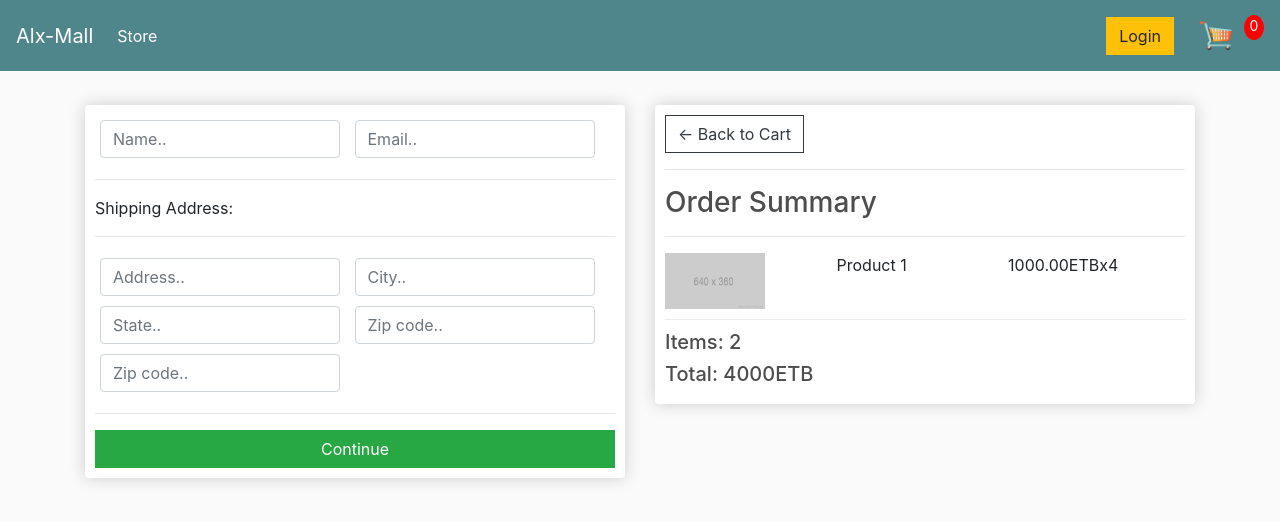
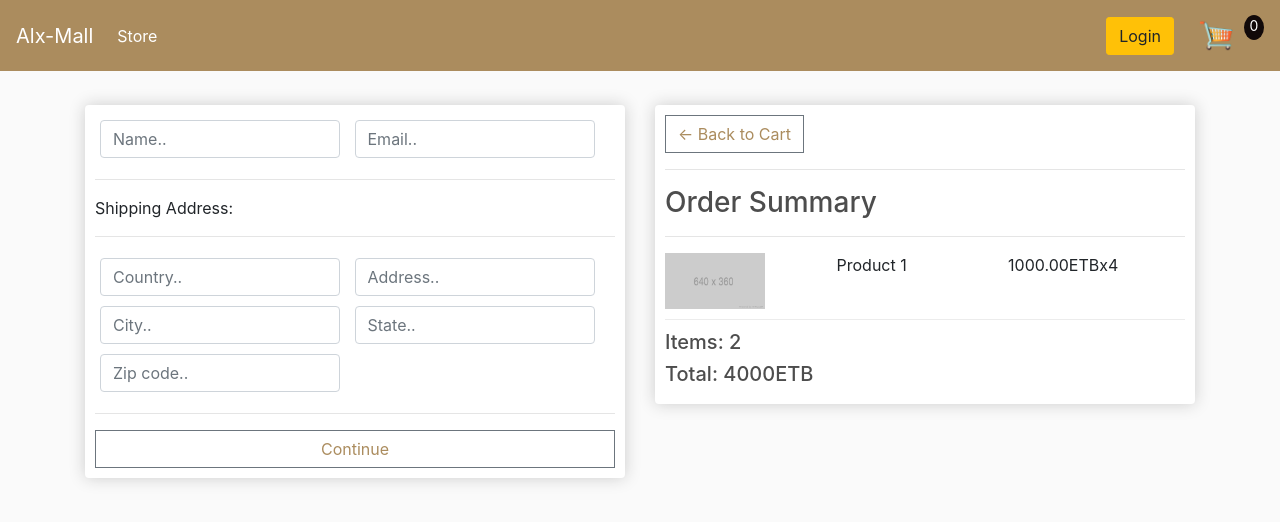
Before and after one commit to mikehailu7/ALX-Onlineshopping, a Django app: page /buy/ in a window 1280 px wide. Shown: the top 522 px of the page. Run offline with Django 3.2, Linux system fonts and the light colour scheme; some libraries are stand-ins or nearby versions.

Commit message:
alx-onlineshopping

```diff
--- a/Alxshop/static/css/main.css
+++ b/Alxshop/static/css/main.css
@@ -7,14 +7,14 @@ h1,h2,h3,h4,h5,h6{
 }
 
 .box-element{
+	background-color: #fff;
 	box-shadow:hsl(0, 0%, 80%) 0 0 16px;
-	background-color: #fff;
+	padding: 10px;
 	border-radius: 4px;
-	padding: 10px;
 }
 
 .bg-light{
-	background-color: #4f868c!important;
+	background-color: #ab8c5e!important;
 }
 
 .product{
@@ -24,25 +24,25 @@ h1,h2,h3,h4,h5,h6{
 .thumbnail{
 	width: 100%;
 	height: 200px;
+	box-shadow: -1px -3px 5px -2px rgba(214,214,214,1);
+    -moz-box-shadow: -1px -3px 5px -2px rgba(214,214,214,1);
 	-webkit-box-shadow: -1px -3px 5px -2px rgba(214,214,214,1);
-    -moz-box-shadow: -1px -3px 5px -2px rgba(214,214,214,1);
-    box-shadow: -1px -3px 5px -2px rgba(214,214,214,1);
+
 }
-
 
 #cart-icon{
 	width:55px;
+	margin-left: 15px;
 	display: inline-block;
-	margin-left: 15px;
 }
 
 #cart-total{
 	display: block;
+	color:#fff;
 	text-align: center;
-	color:#fff;
-	background-color: red;
+	background-color: rgb(17, 9, 9);
+	height: 25px;
 	width: 20px;
-	height: 25px;
 	border-radius: 50%;
 	font-size: 14px;
 }
@@ -71,6 +71,13 @@ h1,h2,h3,h4,h5,h6{
 	padding-right:10px;
 }
 
+
+
+.btn-outline-secondary{
+	color:  #ab8c5e!important;
+
+}
+
 .cart-row{
 	display: flex;
     align-items: flex-stretch;
--- a/Alxshop/store/templates/store/buy.html
+++ b/Alxshop/store/templates/store/buy.html
@@ -32,6 +32,14 @@
             <input
               class="form-control"
               type="text"
+              name="Country"
+              placeholder="Country.."
+            />
+          </div>
+          <div class="form-field">
+            <input
+              class="form-control"
+              type="text"
               name="address"
               placeholder="Address.."
             />
@@ -56,14 +64,6 @@
             <input
               class="form-control"
               type="text"
-              name="zipcode"
-              placeholder="Zip code.."
-            />
-          </div>
-          <div class="form-field">
-            <input
-              class="form-control"
-              type="text"
               name="country"
               placeholder="Zip code.."
             />
@@ -73,7 +73,7 @@
         <hr />
         <input
           id="form-button"
-          class="btn btn-success btn-block"
+          class="btn btn-outline-secondary btn-block"
           type="submit"
           value="Continue"
         />
@@ -88,7 +88,7 @@
 
   <div class="col-lg-6">
     <div class="box-element">
-      <a class="btn btn-outline-dark" href="{% url 'carts' %}"
+      <a class="btn btn-outline-secondary" href="{% url 'carts' %}"
         >&#x2190; Back to Cart</a
       >
       <hr />
--- a/Alxshop/store/templates/store/carts.html
+++ b/Alxshop/store/templates/store/carts.html
@@ -2,7 +2,7 @@
 <div class="row">
   <div class="col-lg-12">
     <div class="box-element">
-      <a class="btn btn-outline-dark" href="{% url 'storage' %}"
+      <a class="btn btn-outline-secondary" href="{% url 'storage' %}"
         >&#x2190; Go on with Shopping</a
       >
       <br />
@@ -18,7 +18,7 @@
           <th>
             <a
               style="float: right; margin: 5px"
-              class="btn btn-success"
+              class="btn btn-outline-secondary"
               href="{% url 'buy' %}"
             >
               Buy</a
--- a/Alxshop/store/templates/store/main.html
+++ b/Alxshop/store/templates/store/main.html
@@ -43,7 +43,7 @@
           </li>
         </ul>
         <div class="form-inline my-2 my-lg-0">
-          <a href="#" class="btn btn-warning">Login</a>
+          <a href="#" class="btn btn-warning btn rounded-sm">Login</a>
 
           <a href="{% url 'carts' %}">
             <img id="cart-icon" src="{% static 'images/img1.png' %}" />
--- a/Alxshop/store/templates/store/storage.html
+++ b/Alxshop/store/templates/store/storage.html
@@ -8,7 +8,7 @@
       <hr />
 
       <button class="btn btn-outline-secondary add-btn">Add to Cart</button>
-      <a class="btn btn-outline-success" href="#">View</a>
+      <a class="btn btn-outline-secondary" href="#">View</a>
       <h4 style="display: inline-block; float: right">
         <strong>100ETB</strong>
       </h4>
@@ -22,7 +22,7 @@
       <hr />
 
       <button class="btn btn-outline-secondary add-btn">Add to Cart</button>
-      <a class="btn btn-outline-success" href="#">View</a>
+      <a class="btn btn-outline-secondary" href="#">View</a>
       <h4 style="display: inline-block; float: right">
         <strong>50ETB</strong>
       </h4>
@@ -36,7 +36,7 @@
       <hr />
 
       <button class="btn btn-outline-secondary add-btn">Add to Cart</button>
-      <a class="btn btn-outline-success" href="#">View</a>
+      <a class="btn btn-outline-secondary" href="#">View</a>
       <h4 style="display: inline-block; float: right">
         <strong>20ETB</strong>
       </h4>
```
Also changed, not shown: Alxshop/db.sqlite3, Alxshop/store/migrations/0001_initial.py.
